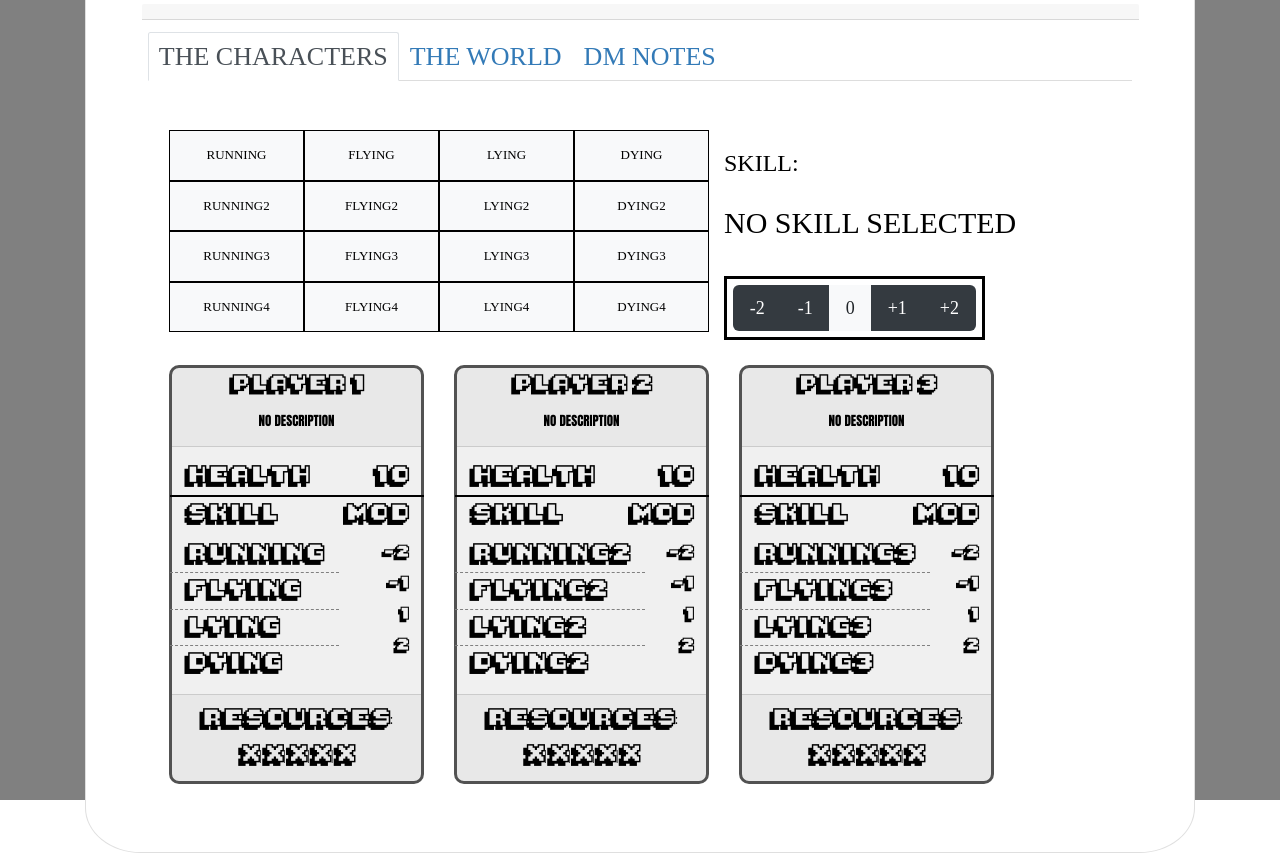
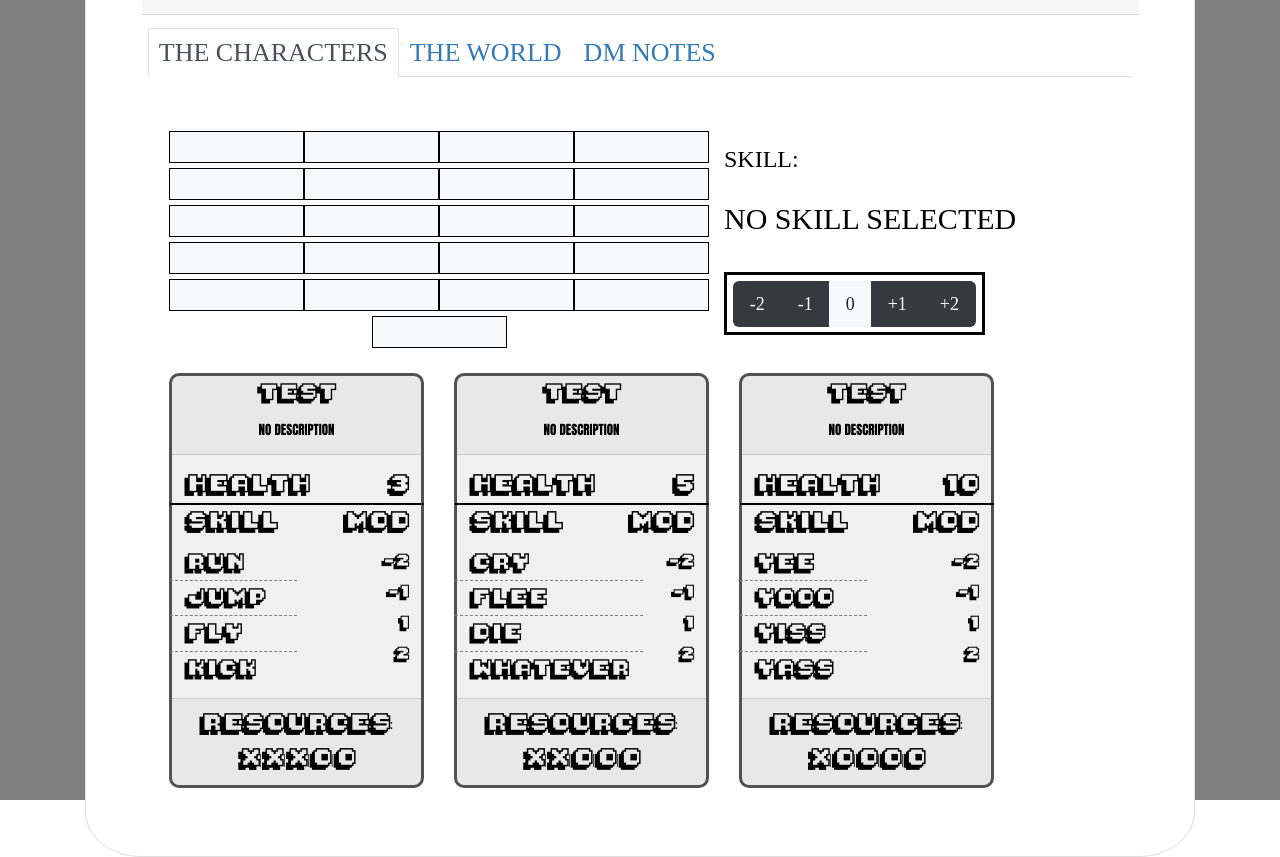
Before and after one commit to JoeKrupinsky/YouAwakenInAStrangePlace, a React (Create React App) app: page /play in a window 1280 px wide. Built offline with nearby package versions, Linux system fonts and the light colour scheme; a web font is replaced by a local one.

Commit message:
Gamplay page WIP

```diff
--- a/src/App.js
+++ b/src/App.js
@@ -12,68 +12,68 @@ import ServerTest from './components/pages/ServerTest';
 
 function App() {
 
-  const [players, setPlayers] = React.useState({ player1: { name: 'Player 1', desc: '', skills: ['running', 'flying', 'lying', 'dying'], hp: 10, res: 0 }, player2: { name: 'Player 2', desc: '', skills: ['running2', 'flying2', 'lying2', 'dying2'], hp: 10, res: 0 }, player3: { name: 'Player 3', desc: '', skills: ['running3', 'flying3', 'lying3', 'dying3'], hp: 10, res: 0 }, DM: { name: 'DM', skills: ['running4', 'flying4', 'lying4', 'dying4'] } })
-  const [world, setWorld] = React.useState({ genre: '', adjective: '', location: '', statements: [] })
-  const [gameState, setGameState] = React.useState({ players, world })
-  const routeNewGameInfo = (id, info) => {
-    switch (id) {
-      case "players":
-        addPlayers(info);
-        break;
-      case "world":
-        setWorld(info);
-        break;
-      case "skills":
-        addSkills(info);
-        break;
-      default:
-        alert("NO ID SET");
-        break;
-    }
+  // const [players, setPlayers] = React.useState({ player1: { name: 'Player 1', desc: '', skills: ['running', 'flying', 'lying', 'dying'], hp: 10, res: 0 }, player2: { name: 'Player 2', desc: '', skills: ['running2', 'flying2', 'lying2', 'dying2'], hp: 10, res: 0 }, player3: { name: 'Player 3', desc: '', skills: ['running3', 'flying3', 'lying3', 'dying3'], hp: 10, res: 0 }, DM: { name: 'DM', skills: ['running4', 'flying4', 'lying4', 'dying4'] } })
+  // const [world, setWorld] = React.useState({ genre: '', adjective: '', location: '', statements: [] })
+  // const [gameState, setGameState] = React.useState({ players, world })
+  // const routeNewGameInfo = (id, info) => {
+  //   switch (id) {
+  //     case "players":
+  //       addPlayers(info);
+  //       break;
+  //     case "world":
+  //       setWorld(info);
+  //       break;
+  //     case "skills":
+  //       addSkills(info);
+  //       break;
+  //     default:
+  //       alert("NO ID SET");
+  //       break;
+  //   }
 
-  }
-  const addPlayers = (obj) => {
-    let newPlayers = { ...players };
-    newPlayers.player1.name = obj.names[0];
-    newPlayers.player1.desc = obj.descriptions[0];
-    newPlayers.player2.name = obj.names[1];
-    newPlayers.player2.desc = obj.descriptions[1];
-    newPlayers.player3.name = obj.names[2];
-    newPlayers.player3.desc = obj.descriptions[2];
-    setPlayers(newPlayers)
-  }
-  const addSkills = (obj) => {
-    let arr = obj.skills;
-    let newPlayers = { ...players };
-    switch (obj.name) {
-      case players.player1.name:
-        newPlayers.player1.skills = arr;
-        setPlayers(newPlayers);
-        break;
-      case players.player2.name:
-        newPlayers.player2.skills = arr;
-        setPlayers(newPlayers);
-        break;
-      case players.player3.name:
-        newPlayers.player3.skills = arr;
-        setPlayers(newPlayers);
-        break;
-      case "DM":
-        newPlayers.DM.skills = arr;
-        setPlayers(newPlayers);
-        break;
-      default:
-        alert("NAME MISMATCH");
-    }
-  }
-  const formatSkills = () => {
-    let fullArr = [];
-    fullArr.push(...players.player1.skills);
-    fullArr.push(...players.player2.skills);
-    fullArr.push(...players.player3.skills);
-    fullArr.push(...players.DM.skills);
-    return fullArr;
-  }
+  // }
+  // const addPlayers = (obj) => {
+  //   let newPlayers = { ...players };
+  //   newPlayers.player1.name = obj.names[0];
+  //   newPlayers.player1.desc = obj.descriptions[0];
+  //   newPlayers.player2.name = obj.names[1];
+  //   newPlayers.player2.desc = obj.descriptions[1];
+  //   newPlayers.player3.name = obj.names[2];
+  //   newPlayers.player3.desc = obj.descriptions[2];
+  //   setPlayers(newPlayers)
+  // }
+  // const addSkills = (obj) => {
+  //   let arr = obj.skills;
+  //   let newPlayers = { ...players };
+  //   switch (obj.name) {
+  //     case players.player1.name:
+  //       newPlayers.player1.skills = arr;
+  //       setPlayers(newPlayers);
+  //       break;
+  //     case players.player2.name:
+  //       newPlayers.player2.skills = arr;
+  //       setPlayers(newPlayers);
+  //       break;
+  //     case players.player3.name:
+  //       newPlayers.player3.skills = arr;
+  //       setPlayers(newPlayers);
+  //       break;
+  //     case "DM":
+  //       newPlayers.DM.skills = arr;
+  //       setPlayers(newPlayers);
+  //       break;
+  //     default:
+  //       alert("NAME MISMATCH");
+  //   }
+  // }
+  // const formatSkills = () => {
+  //   let fullArr = [];
+  //   fullArr.push(...players.player1.skills);
+  //   fullArr.push(...players.player2.skills);
+  //   fullArr.push(...players.player3.skills);
+  //   fullArr.push(...players.DM.skills);
+  //   return fullArr;
+  // }
   const getGameState = () => {
     const newGameState = { players, world };
     console.log(newGameState);
@@ -91,16 +91,13 @@ function App() {
             <RulesPage />
           </Route>
           <Route path='/setup'>
-            <NewGameSetup setInfo={routeNewGameInfo} players={players} />
-          </Route>
-          <Route path='/testV2' exact={true}>
-            <SkillTableV2 skills={formatSkills()} />
+            <NewGameSetup   />
           </Route>
           <Route path='/player' exact={true}>
-            <PlayerCardBank players={players} />
+            <PlayerCardBank  />
           </Route>
           <Route path='/play' exact={true}>
-            <CardLayout content={<GameplayPage gameInfo={gameState} skills={formatSkills()} />} />
+            <CardLayout content={<GameplayPage  />} />
           </Route>
           <Route path='/testServer' exact={true}>
             <CardLayout  content={<ServerTest />}/>
--- a/src/components/pages/GameplayPage.jsx
+++ b/src/components/pages/GameplayPage.jsx
@@ -1,34 +1,78 @@
 import React from "react";
-import { Tabs, Tab} from "react-bootstrap";
+import { Tabs, Tab } from "react-bootstrap";
 import SkillTableV2 from "../skills/SkillTableV2";
-import PlayerCardBank from '../players/PlayerCardBank'
+import PlayerCardBank from "../players/PlayerCardBank";
 
 class GameplayPage extends React.Component {
+  constructor(props) {
+    super(props);
+    this.state={
+      "world":{
+        "genre":'',
+        'adjective':'',
+        'location':'',
+        'statements':['','','']
+      },
+      "players":{
+        'player1':{'name':'','description':'','health':'','resources':''},
+        'player2':{'name':'','description':'','health':'','resources':''},
+        'player3':{'name':'','description':'','health':'','resources':''}
+      },
+      'skills':[''],
+      'current':false
+    };
+  }
   componentDidMount = () => {
-    console.log(this.props.gameInfo);
+    if(!this.state.current){
+      alert('new game!')
+    }
   };
   render(props) {
     return (
       <React.Fragment>
-
         <Tabs
           defaultActiveKey="characters"
           transition={false}
           id="gameplay-tabs"
-              style={{color:'black'}}
+          style={{ color: "black" }}
         >
           <Tab eventKey="characters" title="THE CHARACTERS">
-                <div style={{marginTop:'5%'}}>
-                  <SkillTableV2 skills={this.props.skills} />
-                  <PlayerCardBank players={this.props.gameInfo.players}/>
+            <div style={{ marginTop: "5%" }}>
+              <SkillTableV2
+                skills={[
+                  "",
+                  "",
+                  "",
+                  "",
+                  "",
+                  "",
+                  "",
+                  "",
+                  "",
+                  "",
+                  "",
+                  "",
+                  "",
+                  "",
+                  "",
+                  "",
+                  "",
+                  "",
+                  "",
+                  "",
+                  "",
+                ]}
+              />
+              <PlayerCardBank />
             </div>
           </Tab>
           <Tab eventKey="world" title="THE WORLD">
-                <div><h1>WORLD STUFF HERE</h1></div>
+            <div>
+              <h1>WORLD STUFF HERE</h1>
+            </div>
           </Tab>
           <Tab eventKey="notes" title="DM NOTES"></Tab>
         </Tabs>
-
       </React.Fragment>
     );
   }
--- a/src/components/players/PlayerCard.jsx
+++ b/src/components/players/PlayerCard.jsx
@@ -5,7 +5,7 @@ function PlayerCard(props) {
   let formatRes = () => {
     let numString = "";
 
-    switch (props.player.res) {
+    switch (props.player.resources) {
       case 1:
         numString += "X|X|X|X|O";
         break;
@@ -72,7 +72,7 @@ function PlayerCard(props) {
             </Col>
             <Col></Col>
             <Col>
-              <h5>{props.player.hp} </h5>
+              <h5>{props.player.health} </h5>
               {/* TRACK PLAYER"S HEALTH HERE */}
             </Col>
           </Row>
@@ -90,14 +90,14 @@ function PlayerCard(props) {
             <Col>
               <Row style={{borderBottom: "1px dashed grey"}}>
                 <Col>
-                  <h5 style={{float: "left"}}>
+                  <h5 style={{float: "left",fontSize:'.5em'}}>
                     {props.player.skills[0].toUpperCase()}
                   </h5>
                 </Col>
               </Row>
               <Row style={{borderBottom: "1px dashed grey"}}>
                 <Col>
-                  <h5 style={{float: "left"}}>
+                  <h5 style={{float: "left",fontSize:'.5em'}}>
                     {props.player.skills[1].toUpperCase()}
                   </h5>
                 </Col>
@@ -105,7 +105,7 @@ function PlayerCard(props) {
               </Row>
               <Row style={{borderBottom: "1px dashed grey"}}>
                 <Col>
-                  <h5 style={{float: "left"}}>
+                  <h5 style={{float: "left",fontSize:'.5em'}}>
                     {props.player.skills[2].toUpperCase()}
                   </h5>
                 </Col>
@@ -113,7 +113,7 @@ function PlayerCard(props) {
               </Row>
               <Row>
                 <Col>
-                  <h5 style={{float: "left"}}>
+                  <h5 style={{float: "left",fontSize:'.5em'}}>
                     {props.player.skills[3].toUpperCase()}
                   </h5>
                 </Col>
--- a/src/components/players/PlayerCardBank.jsx
+++ b/src/components/players/PlayerCardBank.jsx
@@ -9,13 +9,13 @@ class PlayerCardBank extends React.Component {
         <Container>
           <Row >
             <Col className="col-3">
-              <PlayerCard player={this.props.players.player1} />
+              <PlayerCard  player={{name:"TEST",description:"NONE",health:3,resources:2,skills:['run','jump','fly','kick']}} />
             </Col>
             <Col className="col-3">
-              <PlayerCard player={this.props.players.player2} />
+              <PlayerCard  player={{name:"TEST",description:"NONE",health:5,resources:3,skills:['cry','flee','die','whatever']}}/>
             </Col>
             <Col className="col-3">
-              <PlayerCard player={this.props.players.player3} />
+              <PlayerCard player={{name:"TEST",description:"NONE",health:10,resources:4,skills:['yee','yooo','yiss','yass']}} />
             </Col>
           </Row>{" "}
         </Container>
```
Lines whose indentation alone changed are shown as unchanged.
